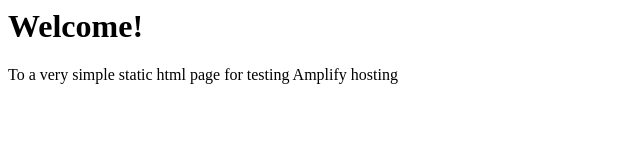
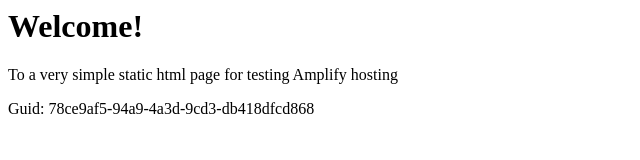
Before and after one commit to aws-aemilia-bah/Github-PR-Commit-Integration-Test-DoNotTouch-v0-preprod-me-south-1, a website: page src/index.html in a window 1280 px wide. Shown: the whole page, without its empty margins (0-640 px from the left). Drawn offline with Linux system fonts and the light colour scheme.

Commit message:
commit from integ tests

```diff
--- a/src/index.html
+++ b/src/index.html
@@ -1,3 +1,5 @@
+
+
 <html lang="en">
 
 <head>
@@ -10,6 +12,6 @@
 <body>
     <h1>Welcome!</h1>
     <p>To a very simple static html page for testing Amplify hosting</p>
-</body>
+    <p>Guid: 78ce9af5-94a9-4a3d-9cd3-db418dfcd868</p></body>
 
 </html>
```
